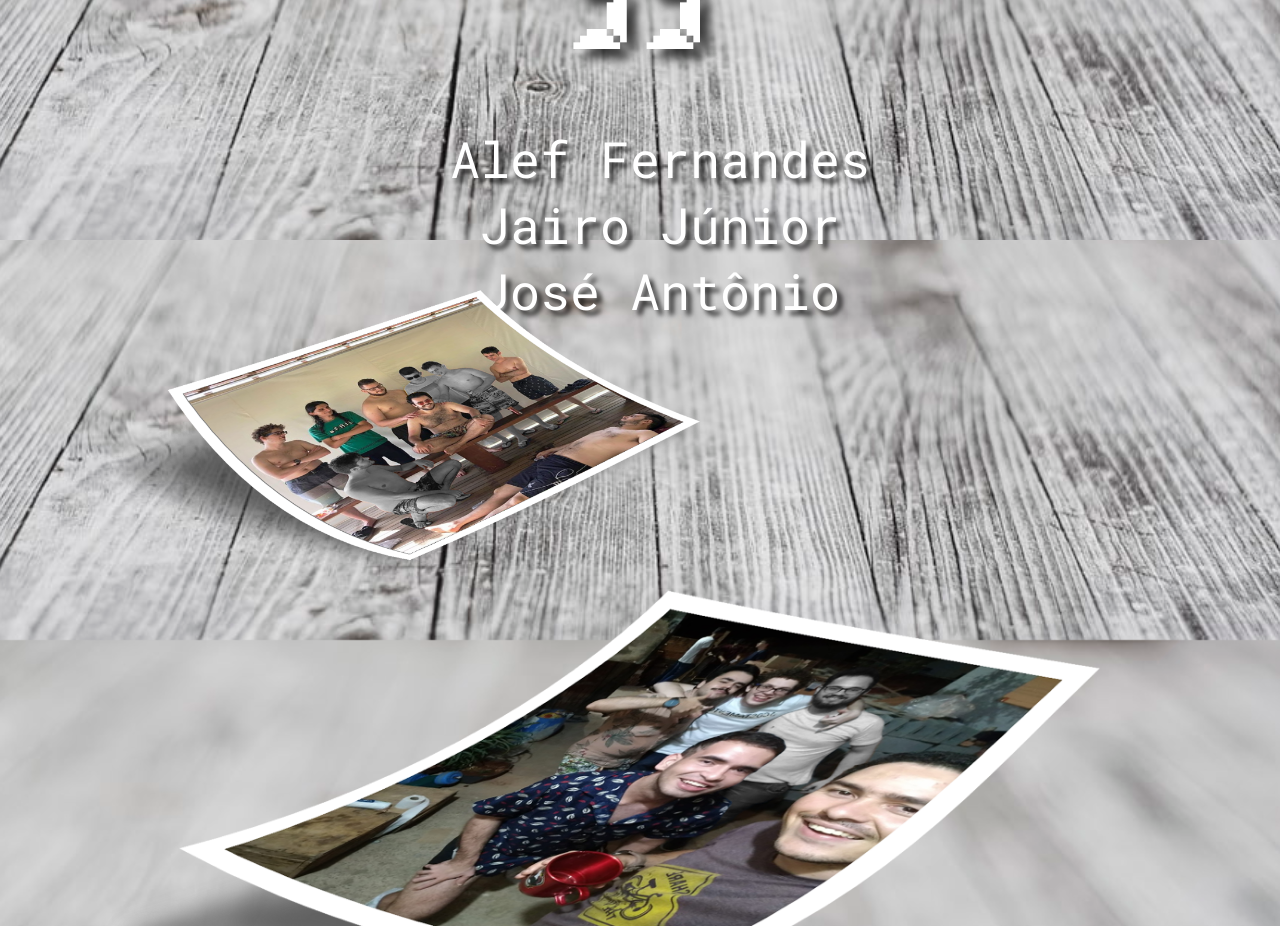
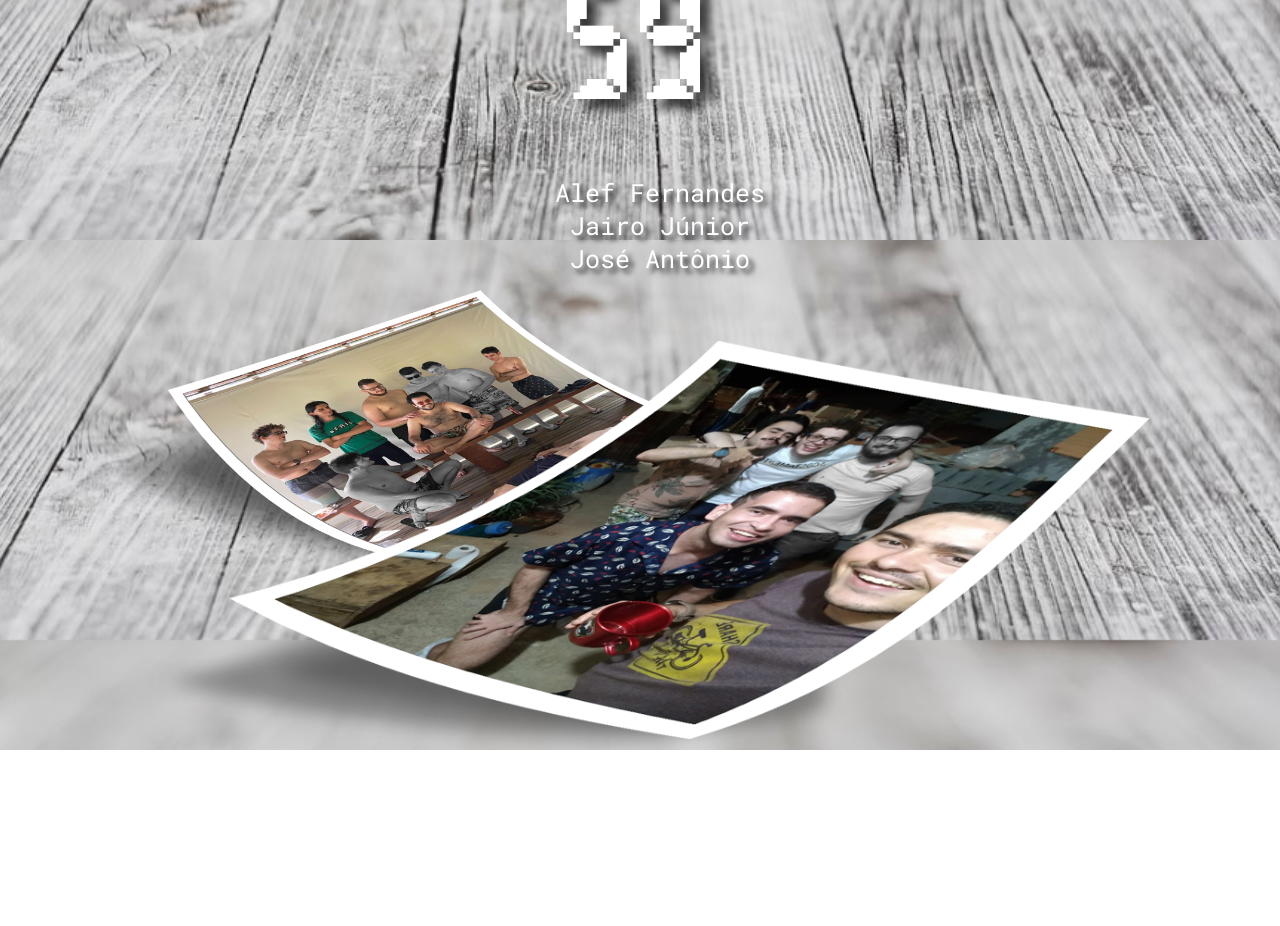
Before and after one commit to joseantoniobg/thefinalcountdown, a Next.js app: page / in a window 1280 px wide. Shown: the part 960-1886 px from the top of the page. After the commit the page ends 1710 px from the top, so only its background shows below. Built offline with nearby package versions, Linux system fonts and the light colour scheme.

Commit message:
fix: photo sizes

```diff
--- a/styles/index.module.scss
+++ b/styles/index.module.scss
@@ -66,33 +66,13 @@
     font-size: 5rem;
     color: #fff;
     text-align: center;
+    @media only screen and (max-width: 100rem) {
+      font-size: 2.5rem;
+    }
   }
 
   @media only screen and (max-width: 100rem) {
     margin-top: -5rem;
-  }
-}
-
-.photo {
-  top: 72%;
-  left: calc(50% - 40rem);
-  width: 100rem;
-  height: 42rem;
-  overflow: hidden;
-  position: absolute;
-  img {
-    width: 90rem;
-    @media only screen and (max-width: 100rem) {
-      width: 70rem;
-    }
-  }
-  @media only screen and (max-width: 100rem) {
-    width: 85rem;
-    top: 110%;
-  }
-  @media only screen and (max-width: 70rem) {
-    width: 80rem;
-    top: 110%;
   }
 }
 
@@ -109,6 +89,9 @@
   width: 60rem;
   max-width: 80%;
   z-index: 0;
+  @media only screen and (max-width: 70rem) {
+    left: -10rem;
+  }
   @media only screen and (max-width: 100rem) {
     top: 5rem;
   }
@@ -121,6 +104,9 @@
   left: 10rem;
   max-width: 80%;
   z-index: 1;
+  @media only screen and (max-width: 70rem) {
+    left: -10rem;
+  }
   @media only screen and (max-width: 100rem) {
     top: 5rem;
   }
@@ -132,9 +118,13 @@
   width: 80rem;
   max-width: 80%;
   z-index: 0;
+  @media only screen and (max-width: 70rem) {
+    top: 20rem;
+    width: 120rem;
+  }
   @media only screen and (max-width: 100rem) {
-    top: 35rem;
-    left: 10rem;
+    top: 10rem;
+    left: 15rem;
     width: 100rem;
   }
 }
@@ -145,9 +135,13 @@
   left: 80rem;
   max-width: 80%;
   z-index: 1;
+  @media only screen and (max-width: 70rem) {
+    top: 20rem;
+    width: 120rem;
+  }
   @media only screen and (max-width: 100rem) {
-    top: 35rem;
-    left: 10rem;
+    top: 10rem;
+    left: 15rem;
     width: 100rem;
   }
 }
```
Also changed, not shown: 1 other file (tests, documents, lock files or other folders).
